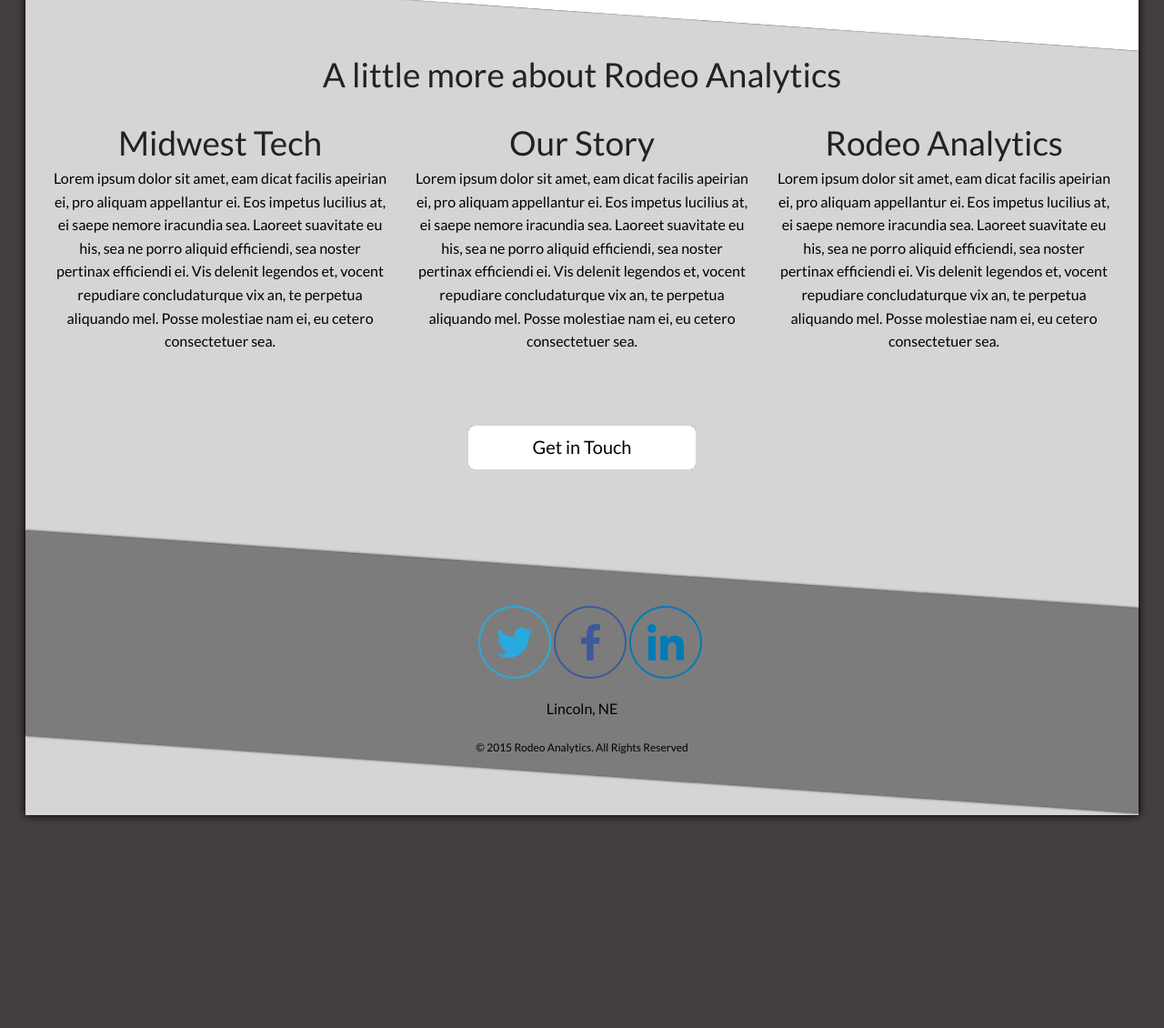
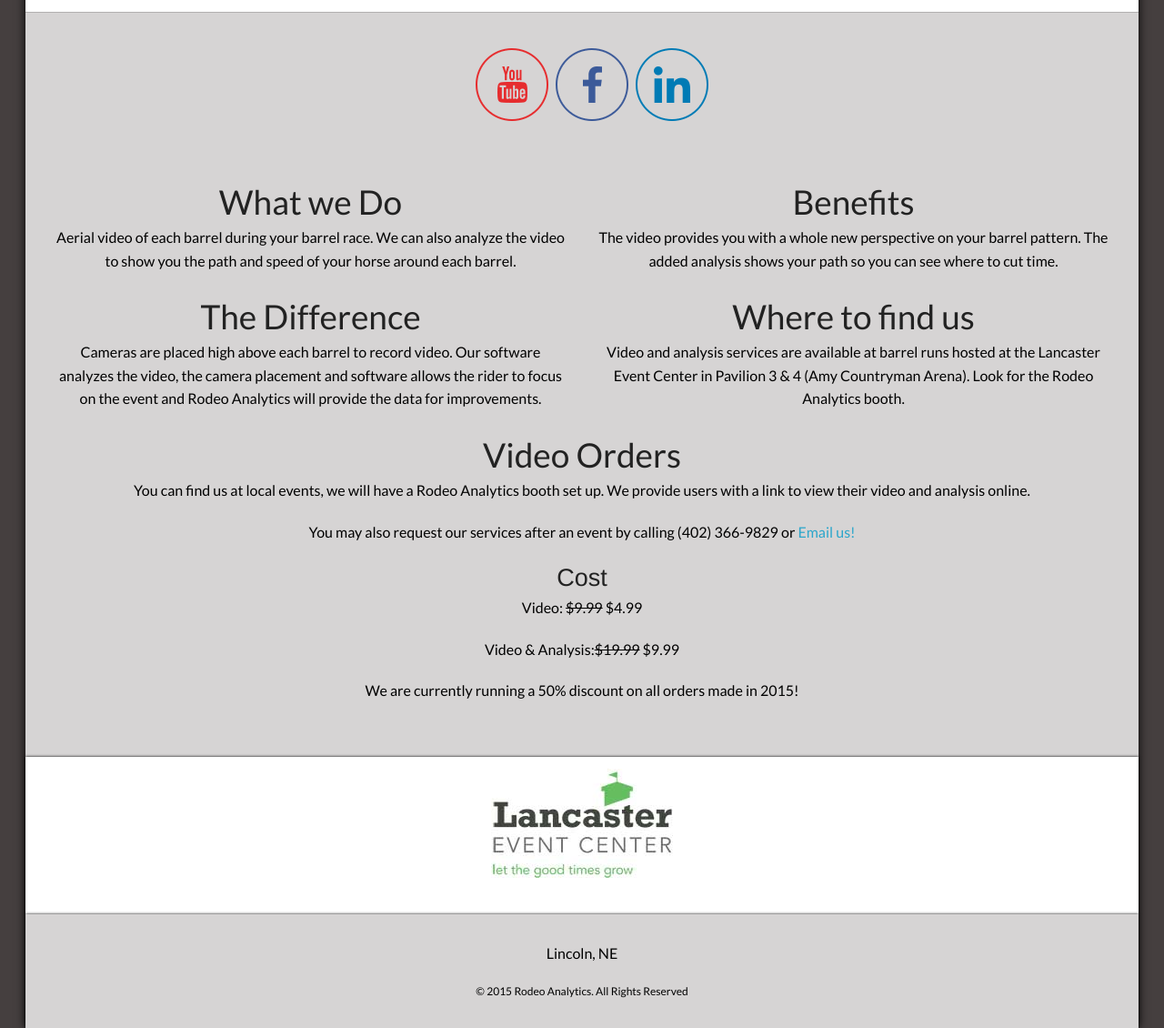
Before and after one commit to lizbachmann/Rodeo_landing_page, a plain HTML site: page foundation-essentials-5.5.3/index.html in a window 1280 px wide. Shown: the part 367-1497 px from the top of the page at 91% size. Before the commit the page ends 1305 px from the top, so only its background shows below. Drawn offline with Linux system fonts and the light colour scheme.

Commit message:
Final edits, content, responsive, links

```diff
--- a/foundation-essentials-5.5.3/index.html
+++ b/foundation-essentials-5.5.3/index.html
@@ -3,7 +3,7 @@
   <head>
     <meta charset="utf-8" />
     <meta name="viewport" content="width=device-width, initial-scale=1.0" />
-    <title>Foundation | Welcome</title>
+    <title>Welcome</title>
     <link rel="stylesheet" href="css/foundation.css" />
     <link rel="stylesheet" href="../main.css" />
     <script src="js/vendor/modernizr.js"></script>
@@ -21,51 +21,81 @@
            <img class="logo" src="images/Slide1.jpg" alt="Rodeo Analytics">
        </h1>
    </section>
+   <section class="social">
+       <div class="row">
+           <div class="small-12 columns ext-content">
+               <div class="small-12 columns media">
+                  <ul class="social">
+                 <li class="youtube"><a class="youtube-icon" href="https://youtube.com/" target="_blank">
+                       <img src="Social_Icons/youtube.png" alt="link to twitter">
+                     </a></li>
+                     <li class="fb"><a href="https://www.facebook.com/RodeoAnalytics" target="_blank"><img src="Social_Icons/facebook.png"></a></li>
+                                          <li class="linkedin"><a href="https://www.linkedin.com/pub/alex-adams/52/298/674" target="_blank"><img src="Social_Icons/linkedin.png"></a></li>
+                   </ul>
+               </div>
+           </div>
+       </div>
+   </section>
 <section class="main-content">
      <div class="row">
      <div class="large-12 columns">
-     <div class="large-12 columns main">
 
-         <h2 class="slogan">A little more about Rodeo Analytics</h2>
-
-
-
-     </div>
     </div>
 
 </div>
  <div class="row">
-	        	<div class="large-4 medium-4 columns">
-	    		          <h2>Midwest Tech</h2>
-                    <p class="nunito">Lorem ipsum dolor sit amet, eam dicat facilis apeirian ei, pro aliquam appellantur ei. Eos impetus lucilius at, ei saepe nemore iracundia sea. Laoreet suavitate eu his, sea ne porro aliquid efficiendi, sea noster pertinax efficiendi ei. Vis delenit legendos et, vocent repudiare concludaturque vix an, te perpetua aliquando mel. Posse molestiae nam ei, eu cetero consectetuer sea.</p>
+	        	<div class="large-6 medium-12 columns">
+	    		          <h2>What we Do</h2>
+                    <p class="what">Aerial video of each barrel during your barrel race. We can also analyze the video to show you the path and speed of your horse around each barrel.</p>
 	    	</div>
-	        	<div class="large-4 medium-4 columns middle">
-	        	          <h2>Our Story</h2>
-                    <p class="angle">Lorem ipsum dolor sit amet, eam dicat facilis apeirian ei, pro aliquam appellantur ei. Eos impetus lucilius at, ei saepe nemore iracundia sea. Laoreet suavitate eu his, sea ne porro aliquid efficiendi, sea noster pertinax efficiendi ei. Vis delenit legendos et, vocent repudiare concludaturque vix an, te perpetua aliquando mel. Posse molestiae nam ei, eu cetero consectetuer sea.</p>
+	        	<div class="large-6 medium-12 columns middle">
+	        	          <h2>Benefits</h2>
+                    <p class="how">The video provides you with a whole new perspective on your barrel pattern. The added analysis shows your path so you can see where to cut time.</p>
+     </div>
+         	<div class="large-6 medium-12 columns middle">
+                   <h2>The Difference</h2>
+                    <p class="camera">Cameras are placed high above each barrel to record video. Our software analyzes the video, the camera placement and software allows the rider to focus on the event and Rodeo Analytics will provide the data for improvements.</p>
 	        	</div>
-	        	<div class="large-4 medium-4 columns">
-                    <h2>Rodeo Analytics</h2>
-                    <p>Lorem ipsum dolor sit amet, eam dicat facilis apeirian ei, pro aliquam appellantur ei. Eos impetus lucilius at, ei saepe nemore iracundia sea. Laoreet suavitate eu his, sea ne porro aliquid efficiendi, sea noster pertinax efficiendi ei. Vis delenit legendos et, vocent repudiare concludaturque vix an, te perpetua aliquando mel. Posse molestiae nam ei, eu cetero consectetuer sea.</p>
+	        	<div class="large-6 medium-12 columns middle">
+                   <h2>Where to find us</h2>
+                    <p class="where">Video and analysis services are available at barrel runs hosted at the Lancaster Event
+
+Center in Pavilion 3 & 4 (Amy Countryman Arena). Look for the Rodeo Analytics booth.</p>
+	        	</div>
+	        	<div class="large-12 medium-12 columns">
+                    <h2>Video Orders</h2>
+                    <p>You can find us at local events, we will have a Rodeo Analytics booth set up.  We provide users with a link to view their video and analysis online.</p>
+<p>
+You may also request our services after an event by
+
+calling (402) 366-9829 or<a href="mailto:support@rodeoanalytics.com"> Email us! </a></p>
+         <h3>Cost</h3>
+                    <p>Video: <strike>$9.99</strike> $4.99</p>
+
+                    <p>Video & Analysis:<strike>$19.99</strike> $9.99</p>
+
+<p>We are currently running a 50% discount on all orders made in 2015!</p>
+
 	        	</div>
 	        	</div>
-   <a href="#" id="contact-link" class="button radius">Get in Touch</a>
+
+<!--	        	   Button to be added at a later time   -->
+<!--   <a href="#" id="contact-link" class="button radius">Get in Touch</a>-->
 
 
 
 
 </section>
+  <section class="event_center">
+      <h1>
+          <a href="http://lancastereventcenter.org/" target="_blank">
+              <img class="lancaster" src="images/LEC_RGB_tag.jpg" alt="Lancaster Event Center"></a>
+       </h1>
+   </section>
    <section class="footer">
        <div class="row">
            <div class="small-12 columns ext-content">
-               <div class="small-12 columns media">
-                  <ul class="social">
-                 <li class="twitter"><a class="twitter-icon" href="https://twitter.com/">
-                       <img src="Social_Icons/twitter.png" alt="link to twitter">
-                     </a></li>
-                     <li class="fb"><a href="http://facebook.com"><img src="Social_Icons/facebook.png"></a></li>
-                                          <li class="linkedin"><a href="http://linkedin.com"><img src="Social_Icons/linkedin.png"></a></li>
-                   </ul>
-               </div>
+
                <div class="small-12 columns location">
                    <p class="lincoln">Lincoln, NE</p>
                </div>
--- a/main.css
+++ b/main.css
@@ -8,12 +8,19 @@ body {
 html {
 background-color: #453f3f;
 }
+.wrap-site {
+ width: 100%;
+    padding: 0 auto;
+    box-shadow: 0 0 10px 0;
+    background-color: #d6d4d4;
+}
 /*Height of header 150px any size screen. adjust in media query */
 .header {
     height: 100px;
 }
 h2 {
 font-family: 'Lato', sans-serif;
+/*    text-transform: uppercase;*/
 }
 
 body {
@@ -28,20 +35,22 @@ body {
 /*End Head and Body CSS*/
 /*Padding for sections and wrap site, color, box-shadow, width*/
 
-
-/*
-.nunito {
-font-family: 'Nunito', sans-serif;
+/*Social Media Links*/
+.social {
+padding-top: 20px
 }
-*/
-.wrap-site {
- width: 100%;
-    padding: 0 auto;
-    box-shadow: 0 0 10px 0;
-    background-color: #d6d4d4;
+.social img {
+padding-left: 5px;
+}
+li {
+    list-style: none;
+   display: inline;
 }
 
-/*Button*/
+
+
+/*Button to be added at a later time*/
+/*
 a#contact-link {
     display: block;
     text-align: center;
@@ -49,10 +58,12 @@ a#contact-link {
     height: 48px;
     width: 250px;
     border-radius: 6px;
+*/
 /*    box-shadow: 0 0 5px 0;*/
 /*    background-color: #fff;*/
 
-}
+/*}*/
+/*
 .radius {
 background-color: #fff;
     font: #f7f;
@@ -60,15 +71,19 @@ background-color: #fff;
     font-size: 20px;
     padding: 11px;
 }
+*/
 
+/*
 .button:hover {
   cursor: pointer;
 background-color: black;
 
 }
+*/
 /*End button section
 */
 /*Logo/img*/
+
 img {
   max-width: 100%;
   height: auto;
@@ -82,6 +97,13 @@ img {
     box-shadow: 0 0 1px 0;
  padding-top: 45px;
 
+
+}
+/*Lancaster Event Center Logo, positioning*/
+.event_center {
+padding: 10px 0 40px 0;
+    background: white;
+    box-shadow: 0 0 3px 0;
 }
 
 /*Main Contact Section*/
@@ -89,29 +111,22 @@ img {
 .main-content {
     padding: 40px 30px;
 }
-.main {
-margin-bottom:  20px;
-}
+
 /*Footer Section*/
 .footer{
-margin-bottom: 45px;
-    padding-top: 40px;
-    background-color: #7c7c7c;
+    padding: 30px 0 10px 0;
+    background-color: #d6d4d4;
     box-shadow: 0 0 3px 0;
-}
-/*Social Media Links*/
-li {
-    list-style: none;
-   display: inline;
 }
 
 
-#copyright p {
+.location, #copyright>p {
 font-size: 12px;
 }
 
 /*angled edges*/
 
+/*
 .logo_mid{
     transform: skew(0deg, 4deg);}
 
@@ -126,6 +141,7 @@ font-size: 12px;
 .ext-content {
     transform: skew(0deg, -4deg);
 }
+*/
 
 
 
```
Also changed, not shown: foundation-essentials-5.5.3/images/LEC_RGB_tag.jpg (added).
